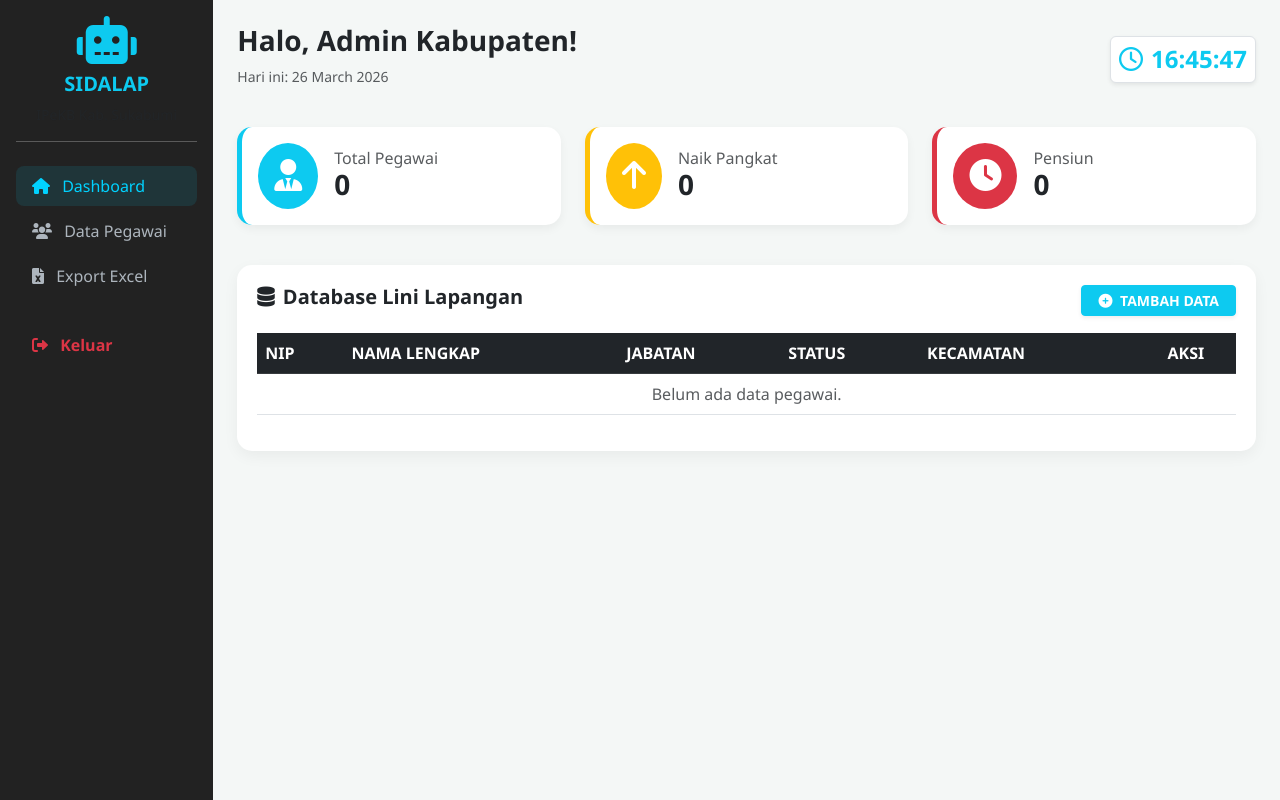
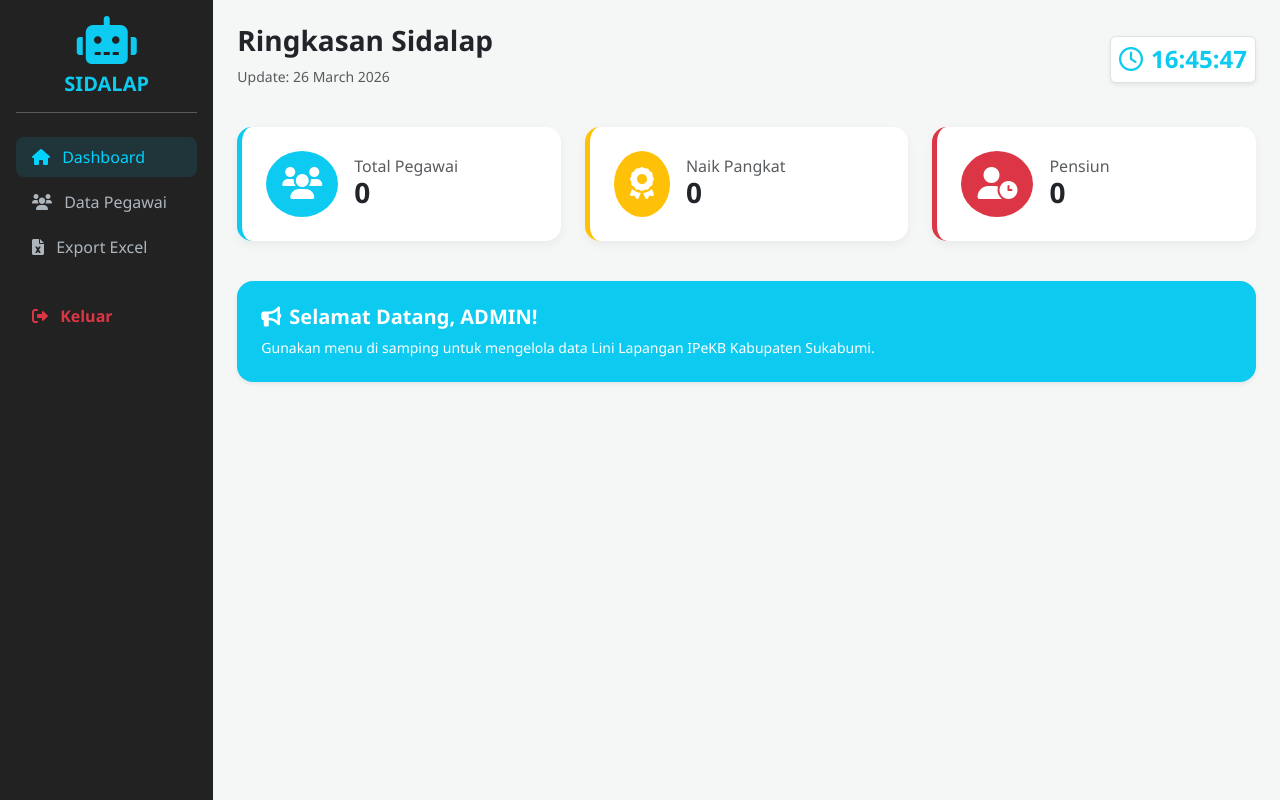
Before and after one commit to hamdanisaja007-star/HAMDANI, a Flask app: page /dashboard in a window 1280 px wide. Run offline with Flask 3, Linux system fonts and the light colour scheme; the visitor is signed in with stand-in values (Sample User, id 1).

Commit message:
Update index.html

```diff
--- a/templates/index.html
+++ b/templates/index.html
@@ -3,7 +3,7 @@
 <head>
     <meta charset="UTF-8">
     <meta name="viewport" content="width=device-width, initial-scale=1.0">
-    <title>DASHBOARD | SIDALAP DHEDE_BIMZ</title>
+    <title>DASHBOARD | SIDALAP</title>
     <link href="https://cdn.jsdelivr.net/npm/bootstrap@5.3.0/dist/css/bootstrap.min.css" rel="stylesheet">
     <link rel="stylesheet" href="https://cdnjs.cloudflare.com/ajax/libs/font-awesome/6.0.0/css/all.min.css">
     <style>
@@ -14,9 +14,6 @@
         .nav-link:hover, .nav-link.active { color: var(--primary-blue); background: rgba(0,210,255,0.1); border-radius: 8px; }
         .stat-card { border-radius: 15px; border: none; transition: 0.3s; box-shadow: 0 4px 10px rgba(0,0,0,0.05); }
         .stat-card:hover { transform: translateY(-5px); box-shadow: 0 10px 20px rgba(0,0,0,0.1); }
-        .table-container { background: white; border-radius: 15px; padding: 20px; box-shadow: 0 5px 15px rgba(0,0,0,0.05); }
-        .badge-pns { background-color: var(--primary-blue); color: #000; font-weight: bold; }
-        .notif-badge { position: absolute; top: -5px; right: -5px; font-size: 0.7rem; }
     </style>
 </head>
 <body>
@@ -27,12 +24,11 @@
             <div class="text-center mb-4">
                 <i class="fas fa-robot fa-3x text-info mb-2"></i>
                 <h5 class="fw-bold text-info">SIDALAP</h5>
-                <p class="small text-muted">IPeKB Kab. Sukabumi</p>
                 <hr class="bg-light">
             </div>
             <ul class="nav flex-column">
                 <li class="nav-item"><a class="nav-link active" href="/dashboard"><i class="fas fa-home me-2"></i> Dashboard</a></li>
-                <li class="nav-item"><a class="nav-link" href="#"><i class="fas fa-users me-2"></i> Data Pegawai</a></li>
+                <li class="nav-item"><a class="nav-link" href="/data_pegawai"><i class="fas fa-users me-2"></i> Data Pegawai</a></li>
                 {% if role == 'admin' %}
                 <li class="nav-item"><a class="nav-link" href="/export_excel"><i class="fas fa-file-excel me-2"></i> Export Excel</a></li>
                 {% endif %}
@@ -43,45 +39,34 @@
         <div class="col-md-10 p-4">
             <div class="d-flex justify-content-between align-items-center mb-4">
                 <div>
-                    <h3 class="fw-bold">Halo, {{ user_data.nama if role == 'plkb' else 'Admin Kabupaten' }}!</h3>
-                    <p class="text-muted small">Hari ini: {{ today.strftime('%d %B %Y') }}</p>
+                    <h3 class="fw-bold text-dark">Ringkasan Sidalap</h3>
+                    <p class="text-muted small">Update: {{ today.strftime('%d %B %Y') }}</p>
                 </div>
                 <div id="clock" class="h4 fw-bold text-info border p-2 rounded shadow-sm bg-white"></div>
             </div>
 
-            {% with messages = get_flashed_messages(with_categories=true) %}
-              {% if messages %}
-                {% for category, message in messages %}
-                  <div class="alert alert-{{ category }} alert-dismissible fade show shadow-sm" role="alert">
-                    <i class="fas fa-info-circle me-2"></i>{{ message }}
-                    <button type="button" class="btn-close" data-bs-dismiss="alert"></button>
-                  </div>
-                {% endfor %}
-              {% endif %}
-            {% endwith %}
-
             <div class="row mb-4">
                 <div class="col-md-4 mb-3">
-                    <div class="card stat-card bg-white p-3 border-start border-info border-5">
+                    <div class="card stat-card bg-white p-4 border-start border-info border-5">
                         <div class="d-flex align-items-center">
-                            <div class="bg-info text-white p-3 rounded-circle me-3"><i class="fas fa-user-tie fa-2x"></i></div>
+                            <div class="bg-info text-white p-3 rounded-circle me-3"><i class="fas fa-users fa-2x"></i></div>
                             <div><h6 class="text-muted mb-0">Total Pegawai</h6><h3 class="fw-bold mb-0">{{ pegawai|length }}</h3></div>
                         </div>
                     </div>
                 </div>
                 {% if role == 'admin' %}
                 <div class="col-md-4 mb-3">
-                    <div class="card stat-card bg-white p-3 border-start border-warning border-5">
+                    <div class="card stat-card bg-white p-4 border-start border-warning border-5">
                         <div class="d-flex align-items-center">
-                            <div class="bg-warning text-white p-3 rounded-circle me-3"><i class="fas fa-arrow-up fa-2x"></i></div>
+                            <div class="bg-warning text-white p-3 rounded-circle me-3"><i class="fas fa-award fa-2x"></i></div>
                             <div><h6 class="text-muted mb-0">Naik Pangkat</h6><h3 class="fw-bold mb-0">{{ notif_pangkat|length }}</h3></div>
                         </div>
                     </div>
                 </div>
                 <div class="col-md-4 mb-3">
-                    <div class="card stat-card bg-white p-3 border-start border-danger border-5">
+                    <div class="card stat-card bg-white p-4 border-start border-danger border-5">
                         <div class="d-flex align-items-center">
-                            <div class="bg-danger text-white p-3 rounded-circle me-3"><i class="fas fa-clock fa-2x"></i></div>
+                            <div class="bg-danger text-white p-3 rounded-circle me-3"><i class="fas fa-user-clock fa-2x"></i></div>
                             <div><h6 class="text-muted mb-0">Pensiun</h6><h3 class="fw-bold mb-0">{{ notif_pensiun|length }}</h3></div>
                         </div>
                     </div>
@@ -89,85 +74,14 @@
                 {% endif %}
             </div>
 
-            <div class="table-container">
-                <div class="d-flex justify-content-between align-items-center mb-3">
-                    <h5 class="fw-bold text-dark"><i class="fas fa-database me-2"></i>Database Lini Lapangan</h5>
-                    {% if role == 'admin' %}
-                    <button class="btn btn-info btn-sm fw-bold text-white shadow-sm px-3" data-bs-toggle="modal" data-bs-target="#modalTambah">
-                        <i class="fas fa-plus-circle me-1"></i> TAMBAH DATA
-                    </button>
-                    {% endif %}
-                </div>
-                <div class="table-responsive">
-                    <table class="table table-hover align-middle">
-                        <thead class="table-dark">
-                            <tr>
-                                <th>NIP</th>
-                                <th>NAMA LENGKAP</th>
-                                <th>JABATAN</th>
-                                <th>STATUS</th>
-                                <th>KECAMATAN</th>
-                                <th class="text-center">AKSI</th>
-                            </tr>
-                        </thead>
-                        <tbody>
-                            {% for p in pegawai %}
-                            <tr>
-                                <td class="fw-bold text-primary">{{ p.nip }}</td>
-                                <td class="fw-bold">{{ p.nama }}</td>
-                                <td>{{ p.jabatan }}</td>
-                                <td><span class="badge {{ 'badge-pns' if p.jenis_pegawai == 'PNS' else 'bg-secondary' }}">{{ p.jenis_pegawai }}</span></td>
-                                <td>{{ p.kecamatan }}</td>
-                                <td class="text-center">
-                                    <div class="btn-group">
-                                        <button class="btn btn-sm btn-outline-info" title="Lihat Berkas"><i class="fas fa-folder-open"></i></button>
-                                        {% if role == 'admin' %}
-                                        <a href="/hapus_pegawai/{{ p.id }}" class="btn btn-sm btn-outline-danger" onclick="return confirm('Yakin ingin menghapus data?')"><i class="fas fa-trash-alt"></i></a>
-                                        {% endif %}
-                                    </div>
-                                </td>
-                            </tr>
-                            {% else %}
-                            <tr><td colspan="6" class="text-center text-muted">Belum ada data pegawai.</td></tr>
-                            {% endfor %}
-                        </tbody>
-                    </table>
-                </div>
+            <div class="card border-0 shadow-sm p-4 bg-info text-white rounded-4">
+                <h5 class="fw-bold"><i class="fas fa-bullhorn me-2"></i>Selamat Datang, {{ role.upper() }}!</h5>
+                <p class="mb-0 small">Gunakan menu di samping untuk mengelola data Lini Lapangan IPeKB Kabupaten Sukabumi.</p>
             </div>
         </div>
     </div>
 </div>
 
-<div class="modal fade" id="modalTambah" tabindex="-1">
-    <div class="modal-dialog modal-lg modal-dialog-centered">
-        <form action="/tambah_pegawai" method="POST" class="modal-content border-0 shadow-lg">
-            <div class="modal-header bg-info text-white">
-                <h5 class="modal-title fw-bold"><i class="fas fa-user-plus me-2"></i>INPUT DATA PEGAWAI BARU</h5>
-                <button type="button" class="btn-close btn-close-white" data-bs-dismiss="modal"></button>
-            </div>
-            <div class="modal-body p-4">
-                <div class="row g-3">
-                    <div class="col-md-6"><label class="form-label fw-bold">NIP</label><input type="text" name="nip" class="form-control shadow-sm" placeholder="Contoh: 1982..." required></div>
-                    <div class="col-md-6"><label class="form-label fw-bold">NAMA LENGKAP</label><input type="text" name="nama" class="form-control shadow-sm" required></div>
-                    <div class="col-md-6">
-                        <label class="form-label fw-bold">STATUS</label>
-                        <select name="jenis_pegawai" class="form-select shadow-sm"><option value="PNS">PNS</option><option value="PPPK">PPPK</option></select>
-                    </div>
-                    <div class="col-md-6"><label class="form-label fw-bold">JABATAN</label><input type="text" name="jabatan" class="form-control shadow-sm"></div>
-                    <div class="col-md-4"><label class="form-label fw-bold">KECAMATAN</label><input type="text" name="kecamatan" class="form-control shadow-sm"></div>
-                    <div class="col-md-4"><label class="form-label fw-bold">TMT PANGKAT</label><input type="date" name="tmt" class="form-control shadow-sm"></div>
-                    <div class="col-md-4"><label class="form-label fw-bold">TGL LAHIR</label><input type="date" name="lahir" class="form-control shadow-sm"></div>
-                </div>
-            </div>
-            <div class="modal-footer border-0 p-4">
-                <button type="button" class="btn btn-light fw-bold" data-bs-dismiss="modal">BATAL</button>
-                <button type="submit" class="btn btn-info px-5 text-white fw-bold shadow">SIMPAN PERMANEN</button>
-            </div>
-        </form>
-    </div>
-</div>
-
-<script src="https://cdn.jsdelivr.net/npm/bootstrap@5.3.0/dist/js/bootstrap.bundle.min.js"></script>
 <script>
     function startTime() {
         const today = new Date();
```
